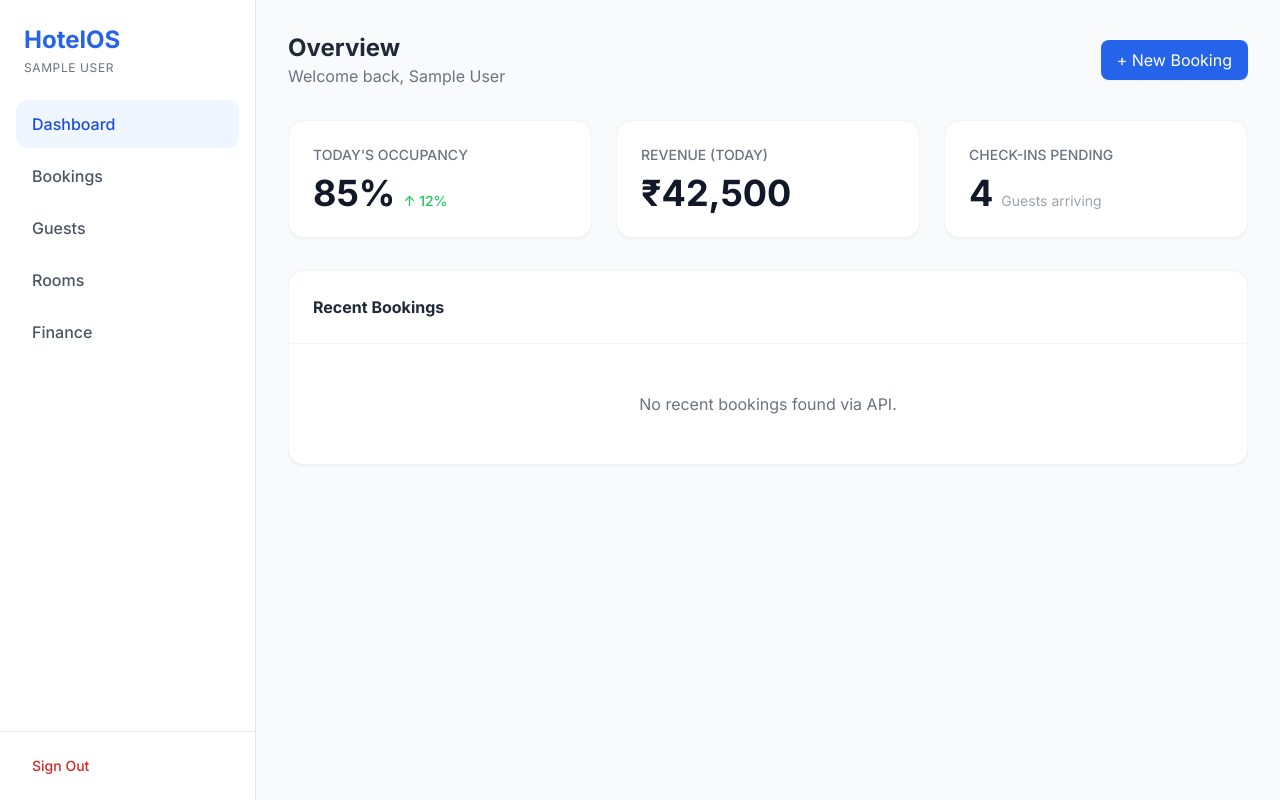
After one commit to ecogainnexus/HotelOS, a PHP site: page /public/dashboard.php in a window 1280 px wide. The commit adds this page. Run offline with PHP 8.4, Linux system fonts and the light colour scheme; the visitor is signed in with stand-in values (Sample User, id 1); some libraries are stand-ins or nearby versions.

Commit message:
feat: Add Dashboard, Auth Logic, and DB Config

```diff
--- /dev/null
+++ b/public/dashboard.php
@@ -0,0 +1,114 @@
+<?php
+session_start();
+// Simple Auth Check
+if (!isset($_SESSION['user_id'])) {
+    header("Location: index.php");
+    exit;
+}
+?>
+<!DOCTYPE html>
+<html lang="en">
+
+<head>
+    <meta charset="UTF-8">
+    <title>Dashboard | HotelOS</title>
+    <script src="https://cdn.tailwindcss.com"></script>
+    <link href="https://fonts.googleapis.com/css2?family=Inter:wght@300;400;500;600;700&display=swap" rel="stylesheet">
+    <style>
+        body {
+            font-family: 'Inter', sans-serif;
+        }
+    </style>
+</head>
+
+<body class="bg-gray-50 text-gray-900">
+
+    <div class="flex h-screen overflow-hidden">
+
+        <!-- Sidebar -->
+        <aside class="w-64 bg-white border-r border-gray-200 hidden md:flex flex-col">
+            <div class="p-6">
+                <h1 class="text-2xl font-bold text-blue-600">HotelOS</h1>
+                <p class="text-xs text-gray-500 uppercase tracking-wider mt-1">
+                    <?php echo htmlspecialchars($_SESSION['hotel_name'] ?? 'Enterprise'); ?></p>
+            </div>
+
+            <nav class="flex-1 px-4 space-y-1">
+                <a href="#"
+                    class="flex items-center px-4 py-3 bg-blue-50 text-blue-700 rounded-xl font-medium">Dashboard</a>
+                <a href="#"
+                    class="flex items-center px-4 py-3 text-gray-600 hover:bg-gray-50 rounded-xl font-medium">Bookings</a>
+                <a href="#"
+                    class="flex items-center px-4 py-3 text-gray-600 hover:bg-gray-50 rounded-xl font-medium">Guests</a>
+                <a href="#"
+                    class="flex items-center px-4 py-3 text-gray-600 hover:bg-gray-50 rounded-xl font-medium">Rooms</a>
+                <a href="#"
+                    class="flex items-center px-4 py-3 text-gray-600 hover:bg-gray-50 rounded-xl font-medium">Finance</a>
+            </nav>
+
+            <div class="p-4 border-t border-gray-200">
+                <a href="logout.php"
+                    class="flex items-center px-4 py-2 text-red-600 hover:bg-red-50 rounded-lg text-sm font-medium">Sign
+                    Out</a>
+            </div>
+        </aside>
+
+        <!-- Main Content -->
+        <main class="flex-1 overflow-y-auto bg-gray-50 p-8">
+
+            <!-- Header -->
+            <header class="flex justify-between items-center mb-8">
+                <div>
+                    <h2 class="text-2xl font-bold text-gray-800">Overview</h2>
+                    <p class="text-gray-500">Welcome back,
+                        <?php echo htmlspecialchars($_SESSION['user_name'] ?? 'User'); ?></p>
+                </div>
+                <div class="flex items-center space-x-4">
+                    <button class="px-4 py-2 bg-blue-600 text-white rounded-lg shadow-sm hover:bg-blue-700 transition">+
+                        New Booking</button>
+                </div>
+            </header>
+
+            <!-- KPI Grid -->
+            <div class="grid grid-cols-1 md:grid-cols-3 gap-6 mb-8">
+                <!-- Card 1 -->
+                <div class="bg-white p-6 rounded-2xl shadow-sm border border-gray-100">
+                    <h3 class="text-gray-500 text-sm font-medium uppercase">Today's Occupancy</h3>
+                    <div class="mt-2 flex items-baseline">
+                        <span class="text-4xl font-bold text-gray-900">85%</span>
+                        <span class="ml-2 text-sm text-green-500 font-medium">↑ 12%</span>
+                    </div>
+                </div>
+                <!-- Card 2 -->
+                <div class="bg-white p-6 rounded-2xl shadow-sm border border-gray-100">
+                    <h3 class="text-gray-500 text-sm font-medium uppercase">Revenue (Today)</h3>
+                    <div class="mt-2 flex items-baseline">
+                        <span class="text-4xl font-bold text-gray-900">₹42,500</span>
+                    </div>
+                </div>
+                <!-- Card 3 -->
+                <div class="bg-white p-6 rounded-2xl shadow-sm border border-gray-100">
+                    <h3 class="text-gray-500 text-sm font-medium uppercase">Check-Ins Pending</h3>
+                    <div class="mt-2 flex items-baseline">
+                        <span class="text-4xl font-bold text-gray-900">4</span>
+                        <span class="ml-2 text-sm text-gray-400">Guests arriving</span>
+                    </div>
+                </div>
+            </div>
+
+            <!-- Recent Activity Placeholder -->
+            <div class="bg-white rounded-2xl shadow-sm border border-gray-100 overflow-hidden">
+                <div class="p-6 border-b border-gray-100">
+                    <h3 class="font-bold text-gray-800">Recent Bookings</h3>
+                </div>
+                <div class="p-6 text-center text-gray-500 py-12">
+                    No recent bookings found via API.
+                </div>
+            </div>
+
+        </main>
+    </div>
+
+</body>
+
+</html>
```
Also changed, not shown: auth/login_logic.php (+43 -17 lines), config/db_connect.php (+7 -15 lines), .htaccess.
